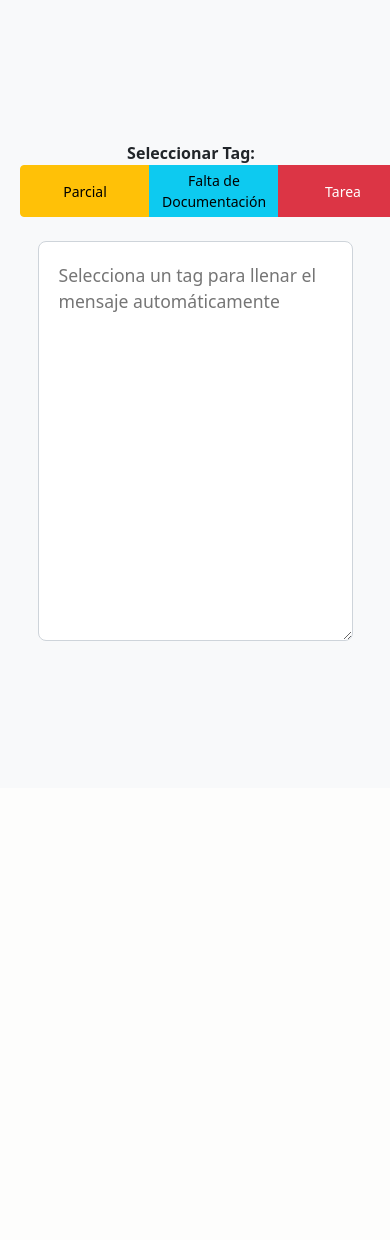
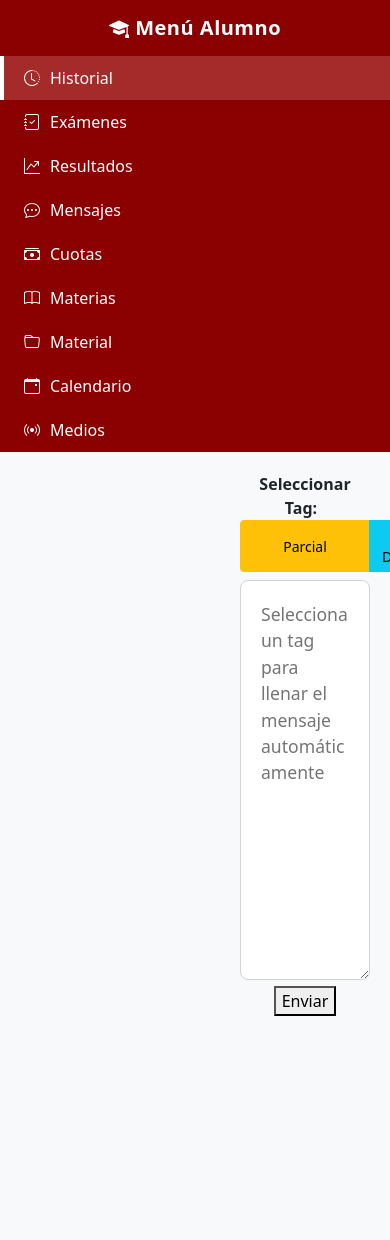
Before and after one commit to Eiine/intefaz-mensajria-alumno, a Django app: page /notificaciones/ in a window 390 px wide; the page is wider, and only the part inside the window is pictured. Shown: the part 72-1312 px from the top of that part. Before the commit the page ends 713 px from the top of that part, so only its background shows below. Run offline with Django 5.2, Linux system fonts and the light colour scheme.

Commit message:
modificada interfaz de notificaciones

```diff
--- a/mensajes/templates/mensajes/interfaz.html
+++ b/mensajes/templates/mensajes/interfaz.html
@@ -38,7 +38,7 @@
 </head>
 <body>
     {% include "mensajes/navbar.html" %}
-
+    {% include "mensajes/sidebar.html" %}
     <main class="d-flex justify-content-center align-items-start p-4">
         <div class="container text-center">
             <h2 class="fw-bold text-dark mb-4">Lista de alumnos</h2>
--- a/mensajes/templates/mensajes/notificaciones.html
+++ b/mensajes/templates/mensajes/notificaciones.html
@@ -13,15 +13,26 @@
         }
         .mensaje-container {
     display: flex;
-            justify-content: center; /* horizontal */
-            align-items: center;    /* vertical */
-            height: calc(100% - 56px); /* resta altura navbar */
+    flex-direction: column; /* apila los elementos */
+    align-items: center;    /* centrado horizontal */
+    justify-content: flex-start; /* evita que se mueva hacia arriba */
+    height: calc(100% - 56px);
     padding: 20px;
+    margin-left: 220px; /* espacio para el sidebar */
 }
+
+.mensaje-wrapper {
+    max-width: 800px;
+    margin: 0 auto; /* centrado horizontal */
+}
+
+.tag-group {
+    margin-bottom: 40px; /* espacio grande entre tags y textarea */
+}
+
 #mensajeTextarea {
-            width: 90%;
-            max-width: 800px;
-            height: 400px;
+    width: 100%;
+    height: 400px; /* mantiene altura fija */
     font-size: 1.1rem;
     line-height: 1.5;
     padding: 20px;
@@ -32,19 +43,23 @@
         .tag-btn {
             min-width: 130px;
         }
+        #carreraSelect {
+            margin-top: 15px;
+            display: none; /* oculto por defecto */
+        }
     </style>
 </head>
 <body class="bg-light">
 
     <!-- Navbar -->
     {% include "mensajes/navbar.html" %}
-
+    {% include "mensajes/sidebar.html" %}
     <!-- Contenedor centrado -->
     <div class="mensaje-container">
         <div class="text-center w-100">
 
             <!-- Selector de Tags -->
-            <div class="mb-4">
+            <div class="mb-2">
                 <span class="fw-bold me-2">Seleccionar Tag:</span>
                 <div class="btn-group" role="group">
                     <button type="button" class="btn btn-warning btn-sm tag-btn" data-msg="Aviso de Parcial Próximo:\n\nEstimado alumno,\n\nLe recordamos que se aproxima la fecha de su próximo parcial. Por favor, verifique el cronograma de exámenes y prepárese con anticipación para presentarse en el día y horario correspondiente.\n\nGracias por su atención.">Parcial</button>
@@ -52,13 +67,26 @@
                     <button type="button" class="btn btn-danger btn-sm tag-btn" data-msg="Nota de Tarea:\n\nEstimado alumno,\n\nRecuerde que tiene tareas pendientes que deben ser entregadas en las fechas indicadas en la plataforma. Revise los detalles de cada asignatura.\n\nAtentamente.">Tarea</button>
                     <button type="button" class="btn btn-secondary btn-sm tag-btn" data-msg="Circular:\n\nEstimados alumnos,\n\nSe informa sobre las últimas actividades y comunicados importantes para todos los estudiantes. Por favor, tomen nota de los anuncios y sigan las instrucciones proporcionadas.\n\nGracias.">Circular</button>
                 </div>
+
+                <!-- Select de Carreras (justo debajo de las tags) -->
+                <div id="carreraSelect" class="mt-3 mb-2">
+                    <label for="carrera" class="form-label fw-bold">Seleccionar Carrera:</label>
+                    <select id="carrera" class="form-select w-50 mx-auto">
+                        <option value="">-- Elige una carrera --</option>
+                        <option value="Informatica">Informática</option>
+                        <option value="Matematicas">Matemáticas</option>
+                        <option value="Medicina">Medicina</option>
+                        <option value="Historia">Historia</option>
+                        <option value="Todas">Todas</option>
+                    </select>
+                </div>
             </div>
 
             <!-- Textarea -->
             <div>
                 <textarea id="mensajeTextarea" placeholder="Selecciona un tag para llenar el mensaje automáticamente"></textarea>
             </div>
-
+            <div><button>Enviar</button></div>
         </div>
     </div>
 
@@ -66,11 +94,16 @@
     <script>
         const tagButtons = document.querySelectorAll('.tag-btn');
         const mensajeTextarea = document.getElementById('mensajeTextarea');
+        const carreraSelectDiv = document.getElementById('carreraSelect');
 
         tagButtons.forEach(btn => {
             btn.addEventListener('click', () => {
+                // Llenar textarea
                 mensajeTextarea.value = btn.getAttribute('data-msg').replace(/\\n/g, '\n');
-                mensajeTextarea.focus(); // enfoca el textarea al seleccionar
+                mensajeTextarea.focus();
+
+                // Mostrar select debajo de las tags
+                carreraSelectDiv.style.display = 'block';
             });
         });
     </script>
--- /dev/null
+++ b/mensajes/templates/mensajes/sidebar.html
@@ -0,0 +1,76 @@
+<!-- 🧭 Sidebar -->
+<div class="sidebar">
+    <h5><i class="bi bi-mortarboard-fill"></i> Menú Alumno</h5>
+    <a href="#" class="active"><i class="bi bi-clock-history"></i> Historial</a>
+    <a href="#"><i class="bi bi-journal-check"></i> Exámenes</a>
+    <a href="#"><i class="bi bi-graph-up-arrow"></i> Resultados</a>
+    <a href="#"><i class="bi bi-chat-dots"></i> Mensajes</a>
+    <a href="#"><i class="bi bi-cash-stack"></i> Cuotas</a>
+    <a href="#"><i class="bi bi-book"></i> Materias</a>
+    <a href="#"><i class="bi bi-folder"></i> Material</a>
+    <a href="#"><i class="bi bi-calendar-event"></i> Calendario</a>
+    <a href="#"><i class="bi bi-broadcast"></i> Medios</a>
+</div>
+
+
+<style>
+    /* ===== Sidebar Fijo ===== */
+.sidebar {
+    position: fixed;
+    top: 56px; /* altura del navbar */
+    left: 0;
+    width: 220px;
+    height: calc(100vh - 56px);
+    background-color: #8B0000;
+    color: #fff;
+    display: flex;
+    flex-direction: column;
+    padding-top: 1rem;
+    z-index: 1000;
+    overflow-y: auto; /* scroll interno si hay muchos elementos */
+}
+
+.sidebar h5 {
+    text-align: center;
+    margin-bottom: 1rem;
+    font-weight: 600;
+    letter-spacing: 0.5px;
+}
+
+.sidebar a {
+    color: #fff;
+    text-decoration: none;
+    padding: 10px 20px;
+    display: flex;
+    align-items: center;
+    transition: 0.3s;
+    border-left: 4px solid transparent;
+}
+
+.sidebar a i {
+    margin-right: 10px;
+}
+
+.sidebar a:hover,
+.sidebar a.active {
+    background-color: #a52a2a;
+    border-left: 4px solid #fff;
+}
+
+/* ===== Responsive ===== */
+@media (max-width: 992px) {
+    .sidebar {
+        width: 180px;
+    }
+}
+
+@media (max-width: 768px) {
+    .sidebar {
+        position: relative; /* deja de ser fijo en móvil */
+        width: 100%;
+        height: auto;
+        top: 0;
+    }
+}
+
+</style>
```
Also changed, not shown: mensajes/models.py (+86 -7 lines), db.sqlite3, mensajes/migrations/0002_alter_mensajeinterno_destinatario_and_more.py (added), mensajes/migrations/0003_preferencia_carrera_preferencia_difusion_and_more.py (added), mensajes/templates/mensajes/navbar.html (line endings or trailing spaces). Lines whose indentation alone changed are shown as unchanged.
